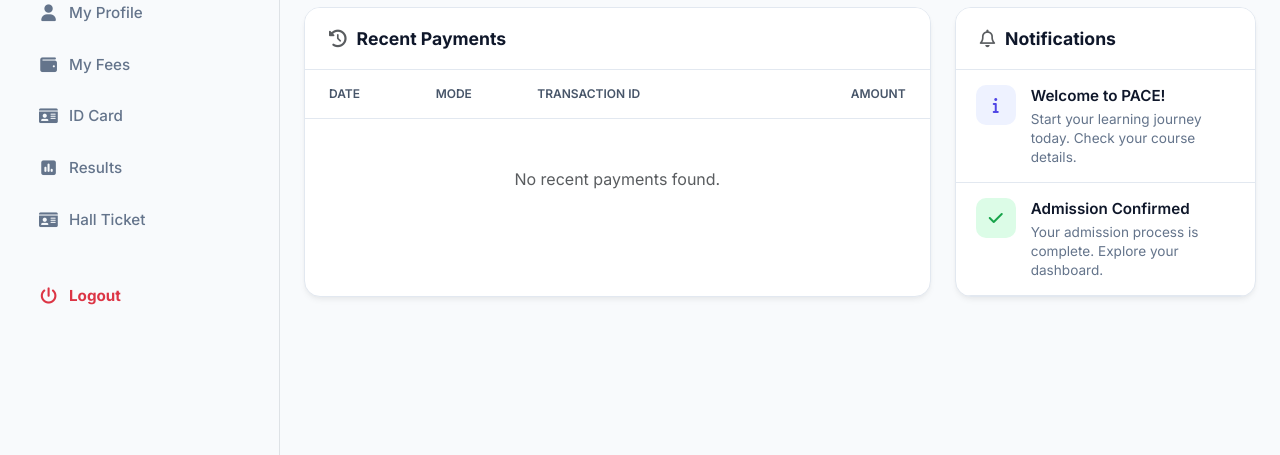
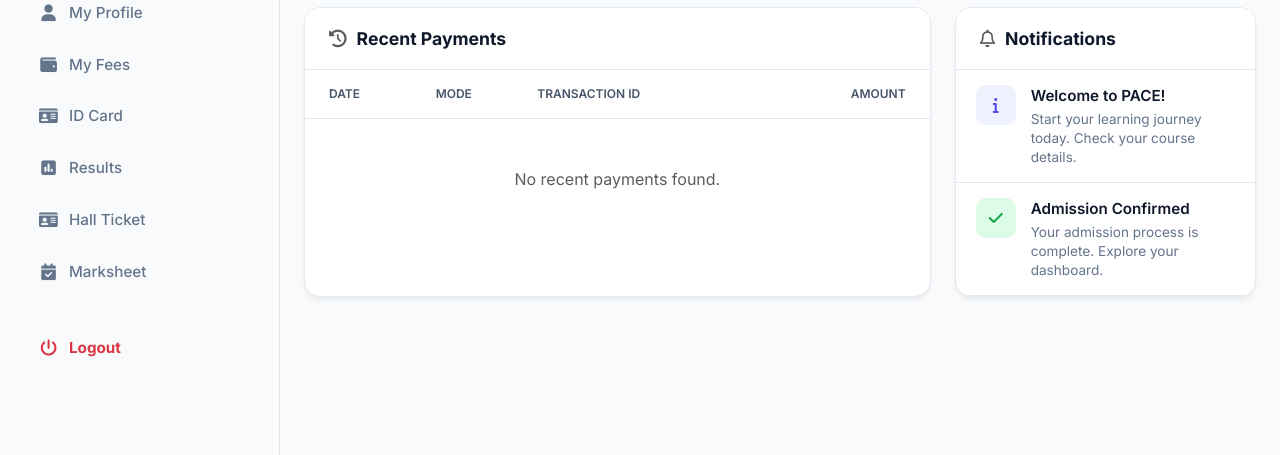
Before and after one commit to Rahul04909/scre, a PHP site: page /pace-foundation/student/index.php in a window 1280 px wide. Shown: the part 345-800 px from the top of the page. Run offline with PHP 8.4, Linux system fonts and the light colour scheme; the visitor is signed in with stand-in values (Sample User, id 1); data that the repository does not hold is empty.

Commit message:
updated student marksheet

```diff
--- a/student/sidebar.php
+++ b/student/sidebar.php
@@ -17,25 +17,28 @@
         $current_page = basename($_SERVER['PHP_SELF']);
         ?>
 
-        <a href="index.php" class="list-group-item list-group-item-action <?php echo ($current_page == 'index.php') ? 'active' : ''; ?>">
+        <a href="../../student/index.php" class="list-group-item list-group-item-action <?php echo ($current_page == 'index.php') ? 'active' : ''; ?>">
             <i class="fas fa-tachometer-alt me-2"></i>Dashboard
         </a>
-        <a href="profile.php" class="list-group-item list-group-item-action <?php echo ($current_page == 'profile.php') ? 'active' : ''; ?>">
+        <a href="../../student/profile.php" class="list-group-item list-group-item-action <?php echo ($current_page == 'profile.php') ? 'active' : ''; ?>">
             <i class="fas fa-user me-2"></i>My Profile
         </a>
-        <a href="fees.php" class="list-group-item list-group-item-action <?php echo ($current_page == 'fees.php') ? 'active' : ''; ?>">
+        <a href="../../student/fees.php" class="list-group-item list-group-item-action <?php echo ($current_page == 'fees.php') ? 'active' : ''; ?>">
             <i class="fas fa-wallet me-2"></i>My Fees
         </a>
-        <a href="card.php" class="list-group-item list-group-item-action <?php echo ($current_page == 'card.php') ? 'active' : ''; ?>">
+        <a href="../../student/id-card.php" class="list-group-item list-group-item-action <?php echo ($current_page == 'id-card.php') ? 'active' : ''; ?>">
             <i class="fas fa-id-card me-2"></i>ID Card
         </a>
-        <a href="results.php" class="list-group-item list-group-item-action <?php echo ($current_page == 'results.php') ? 'active' : ''; ?>">
+        <a href="../../student/results.php" class="list-group-item list-group-item-action <?php echo ($current_page == 'results.php') ? 'active' : ''; ?>">
             <i class="fas fa-poll me-2"></i>Results
         </a>
-        <a href="../hall-ticket/hall-ticket.php" class="list-group-item list-group-item-action <?php echo (strpos($current_page, 'hall-ticket') !== false) ? 'active' : ''; ?>">
+        <a href="../../student/hall-ticket/hall-ticket.php" class="list-group-item list-group-item-action <?php echo (strpos($current_page, 'hall-ticket') !== false) ? 'active' : ''; ?>">
             <i class="fas fa-id-card me-2"></i>Hall Ticket
         </a>
-        <a href="logout.php" class="list-group-item list-group-item-action text-danger fw-bold mt-4">
+        <a href="../../student/marksheet.php" class="list-group-item list-group-item-action <?php echo ($current_page == 'marksheet.php') ? 'active' : ''; ?>">
+            <i class="fas fa-calendar-check me-2"></i>Marksheet
+        </a>
+        <a href="../../student/logout.php" class="list-group-item list-group-item-action text-danger fw-bold mt-4">
             <i class="fas fa-power-off me-2"></i>Logout
         </a>
     </div>
```
